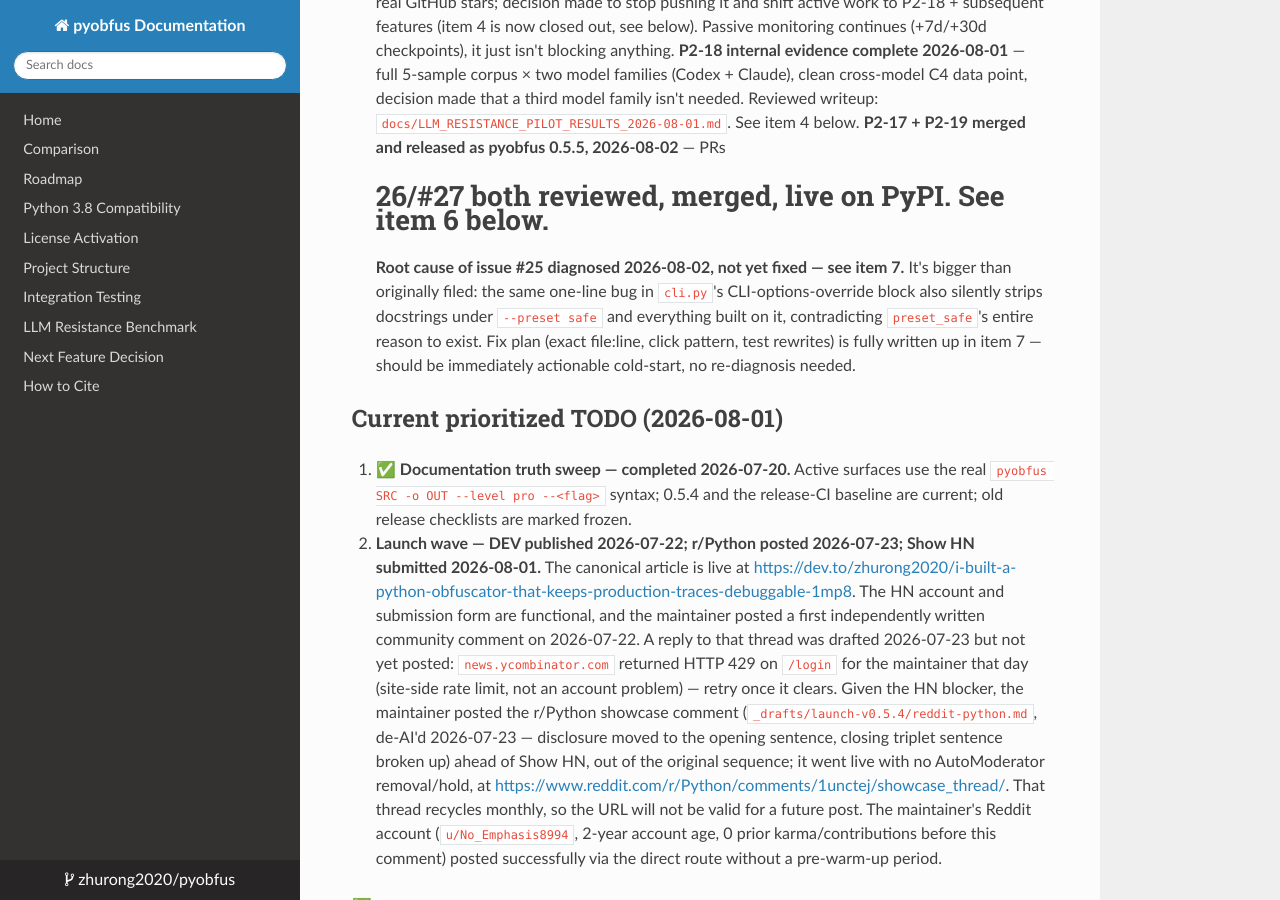
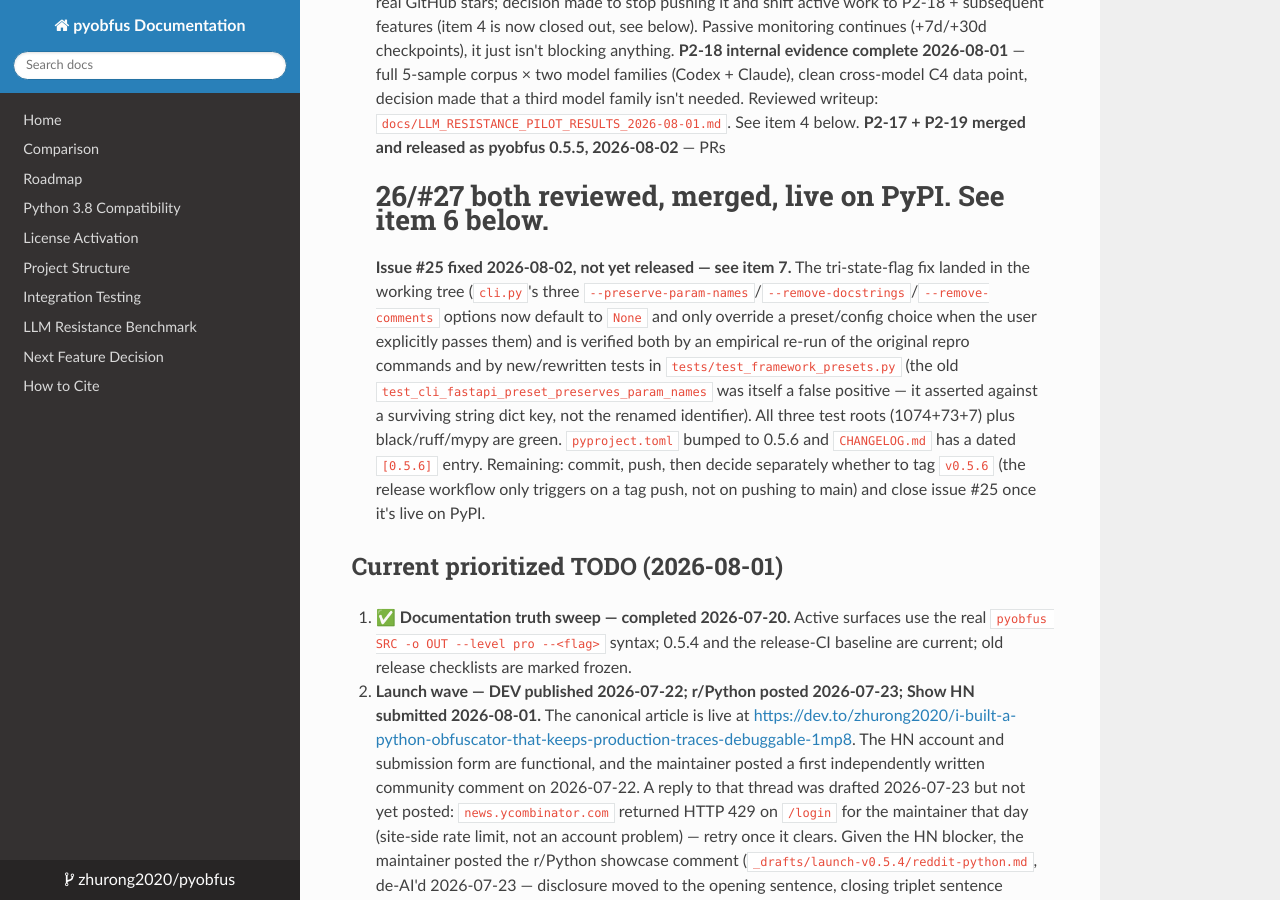
Before and after one commit to zhurong2020/pyobfus, an MkDocs documentation site: the page built from docs/POST_V0.4_TODO.md, in a window 1280 px wide and 900 px high, scrolled down 531 px. Built offline with MkDocs 1.6.1, drawn with Linux system fonts in a browser that asks for light colours; nearby versions of some CDN libraries; some of the changed text lies outside the part shown.

Commit message:
fix: preset/config choices no longer clobbered by CLI defaults (#25)
cli.py's "Override config with CLI options" block unconditionally
overwrote config.preserve_param_names/remove_docstrings/remove_comments
after preset or config-file loading, using Click's own defaults. Any
preset setting a different value for these fields got silently reset
the moment a user ran the normal, documented invocation with no extra
flags -- not just preserve_param_names (the original report) but also
preset_safe's remove_docstrings=False, which every framework preset
inherits.

Make the three flags tri-state (default=None) so the override only
fires when the user explicitly passes the flag. Rewrite the existing
false-positive test that asserted against a surviving string dict key
instead of the actual renamed identifier, and add regression coverage
for the docstring-clobber path across all 7 framework presets plus the
YAML config-file path.

Bumps to 0.5.6; pyobfus-mcp stays at 0.3.1 (no tool-surface change).

```diff
--- a/docs/POST_V0.4_TODO.md
+++ b/docs/POST_V0.4_TODO.md
@@ -25,13 +25,21 @@
 > `docs/LLM_RESISTANCE_PILOT_RESULTS_2026-08-01.md`. See item 4 below.
 > **P2-17 + P2-19 merged and released as pyobfus 0.5.5, 2026-08-02** — PRs
 > #26/#27 both reviewed, merged, live on PyPI. See item 6 below.
-> **Root cause of issue #25 diagnosed 2026-08-02, not yet fixed — see item
-> 7.** It's bigger than originally filed: the same one-line bug in
-> `cli.py`'s CLI-options-override block also silently strips docstrings
-> under `--preset safe` and everything built on it, contradicting
-> `preset_safe`'s entire reason to exist. Fix plan (exact file:line, click
-> pattern, test rewrites) is fully written up in item 7 — should be
-> immediately actionable cold-start, no re-diagnosis needed.
+> **Issue #25 fixed 2026-08-02, not yet released — see item 7.** The
+> tri-state-flag fix landed in the working tree (`cli.py`'s three
+> `--preserve-param-names`/`--remove-docstrings`/`--remove-comments`
+> options now default to `None` and only override a preset/config choice
+> when the user explicitly passes them) and is verified both by an
+> empirical re-run of the original repro commands and by new/rewritten
+> tests in `tests/test_framework_presets.py` (the old
+> `test_cli_fastapi_preset_preserves_param_names` was itself a false
+> positive — it asserted against a surviving string dict key, not the
+> renamed identifier). All three test roots (1074+73+7) plus
+> black/ruff/mypy are green. `pyproject.toml` bumped to 0.5.6 and
+> `CHANGELOG.md` has a dated `[0.5.6]` entry. Remaining: commit, push,
+> then decide separately whether to tag `v0.5.6` (the release workflow
+> only triggers on a tag push, not on pushing to main) and close issue #25
+> once it's live on PyPI.
 
 ## Current prioritized TODO (2026-08-01)
 
@@ -320,8 +328,11 @@
    A Tools / Resources / Prompts separation is recorded in
    [`MCP_PRIMITIVES_DESIGN.md`](MCP_PRIMITIVES_DESIGN.md) as a post-launch
    research candidate, not committed scope — unrelated to this decision.
-7. **⭐ CURRENT TOP PRIORITY (root cause diagnosed 2026-08-02, not yet
-   fixed) — issue #25 fix, and it's bigger than originally filed.**
+7. **✅ FIXED 2026-08-02, not yet released — issue #25 fix, and it turned out
+   bigger than originally filed.** The fix, verification, and new tests
+   described below are all done and passing locally (uncommitted); what's
+   left is committing, bumping to 0.5.6, tagging, and the OIDC release —
+   tracked as a fresh item once this session's work is committed.
 
    **Root cause found and empirically confirmed** (not just a hunch — both
    repros below were actually run against current `main`):
--- a/pyproject.toml
+++ b/pyproject.toml
@@ -4,7 +4,7 @@
 
 [project]
 name = "pyobfus"
-version = "0.5.5"
+version = "0.5.6"
 description = "pyobfus — the Python obfuscator. AST-based name mangling + framework presets (FastAPI/Django/Pydantic/Click/SQLAlchemy) + reverse stack-trace mapping for AI debugging in Claude Code / Cursor. A transparent PyArmor alternative: AST-level protection with debuggable traces. Apache-2.0."
 readme = {file = "README.md", content-type = "text/markdown"}
 requires-python = ">=3.9"
```
Also changed, not shown: CHANGELOG.md (+28 -0 lines), CLAUDE.md (+4 -4 lines), 3 other files.
